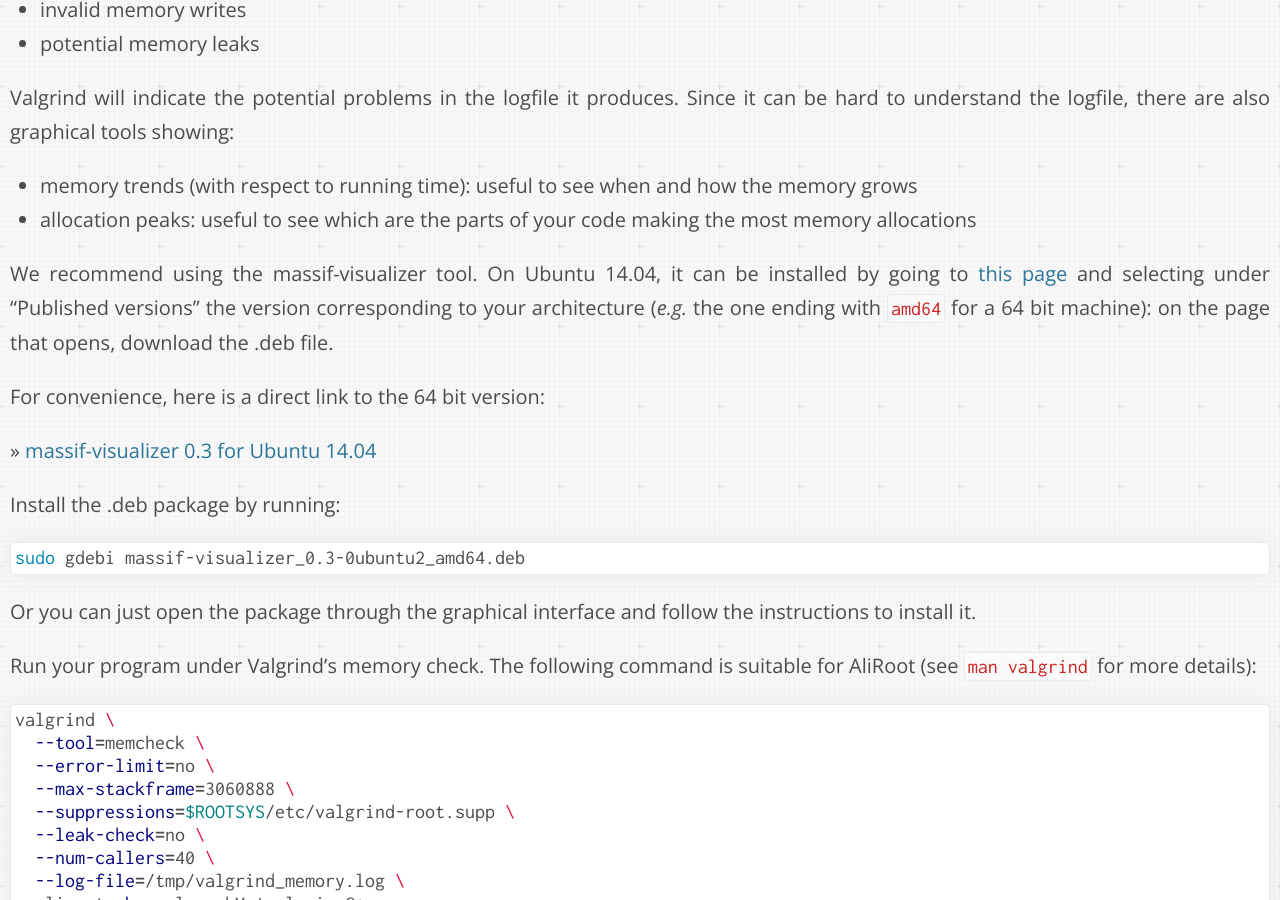
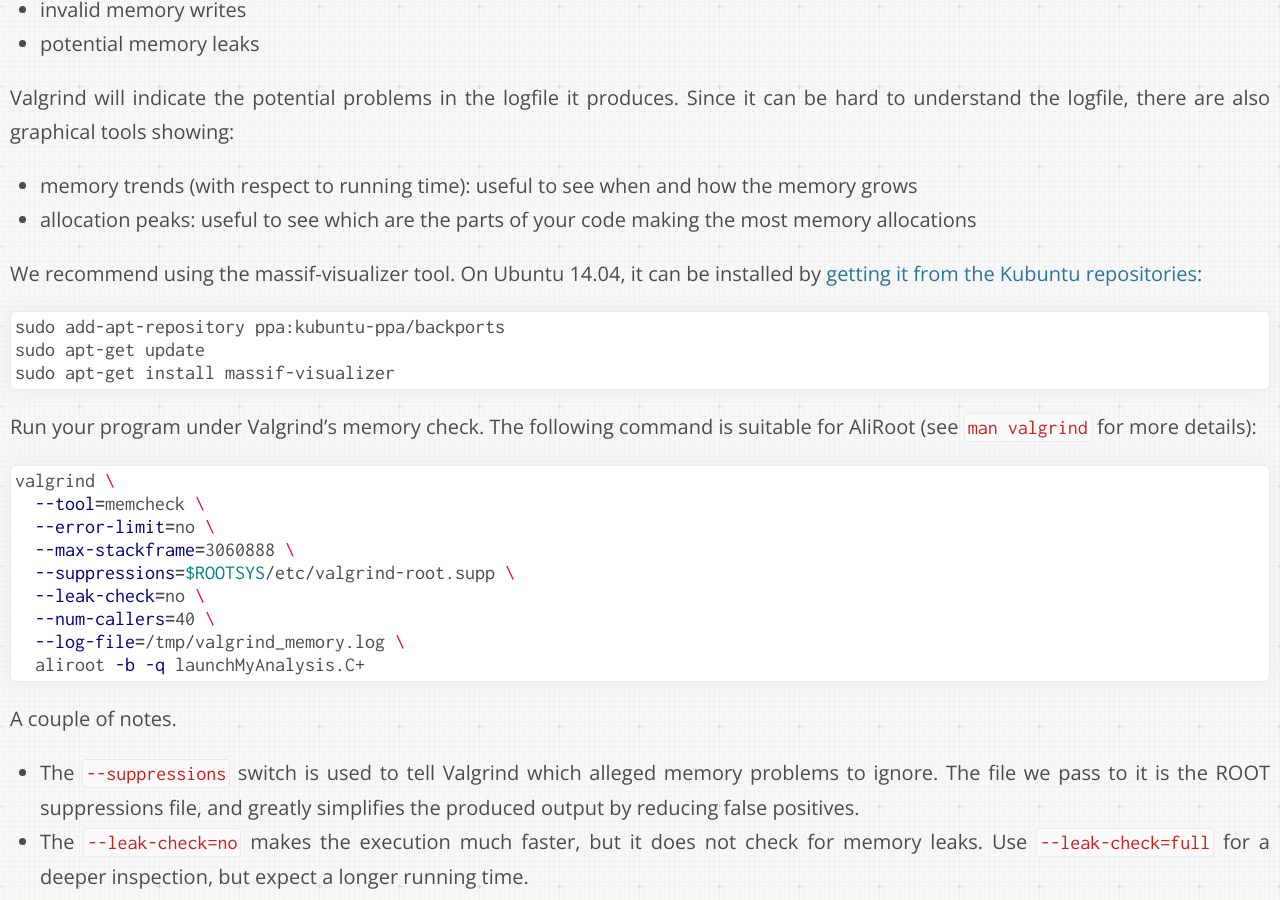
Before and after one commit to dberzano/dberzano.github.io, a Jekyll site: the page built from alice/debug/index.md, in a window 1280 px wide and 900 px high, scrolled down 35194 px. Built offline with Jekyll 4.4.1, drawn with Linux system fonts in a browser that asks for light colours; Markdown is read by kramdown in place of the engine named in the settings.

Commit message:
AliDebug: updated doc for massif-visualizer
Thanks Hans Beck!

````diff
--- a/alice/debug/index.md
+++ b/alice/debug/index.md
@@ -1684,25 +1684,15 @@
 * allocation peaks: useful to see which are the parts of your code
   making the most memory allocations
 
-We recommend using the massif-visualizer tool. On Ubuntu 14.04, it can
-be installed by going to
-[this page](https://launchpad.net/ubuntu/trusty/+package/massif-visualizer)
-and selecting under "Published versions" the version corresponding to
-your architecture (*e.g.* the one ending with `amd64` for a 64 bit
-machine): on the page that opens, download the .deb file.
-
-For convenience, here is a direct link to the 64 bit version:
-
-» [massif-visualizer 0.3 for Ubuntu 14.04](http://launchpadlibrarian.net/119729130/massif-visualizer_0.3-0ubuntu2_amd64.deb)
-
-Install the .deb package by running:
-
-```bash
-sudo gdebi massif-visualizer_0.3-0ubuntu2_amd64.deb
-```
-
-Or you can just open the package through the graphical interface and
-follow the instructions to install it.
+We recommend using the massif-visualizer tool. On Ubuntu 14.04, it can be
+installed by
+[getting it from the Kubuntu repositories](http://askubuntu.com/questions/522263/installing-massif-visualizer-on-ubuntu-14-04):
+
+```
+sudo add-apt-repository ppa:kubuntu-ppa/backports
+sudo apt-get update
+sudo apt-get install massif-visualizer
+```
 
 Run your program under Valgrind's memory check. The following command
 is suitable for AliRoot (see `man valgrind` for more details):
````
